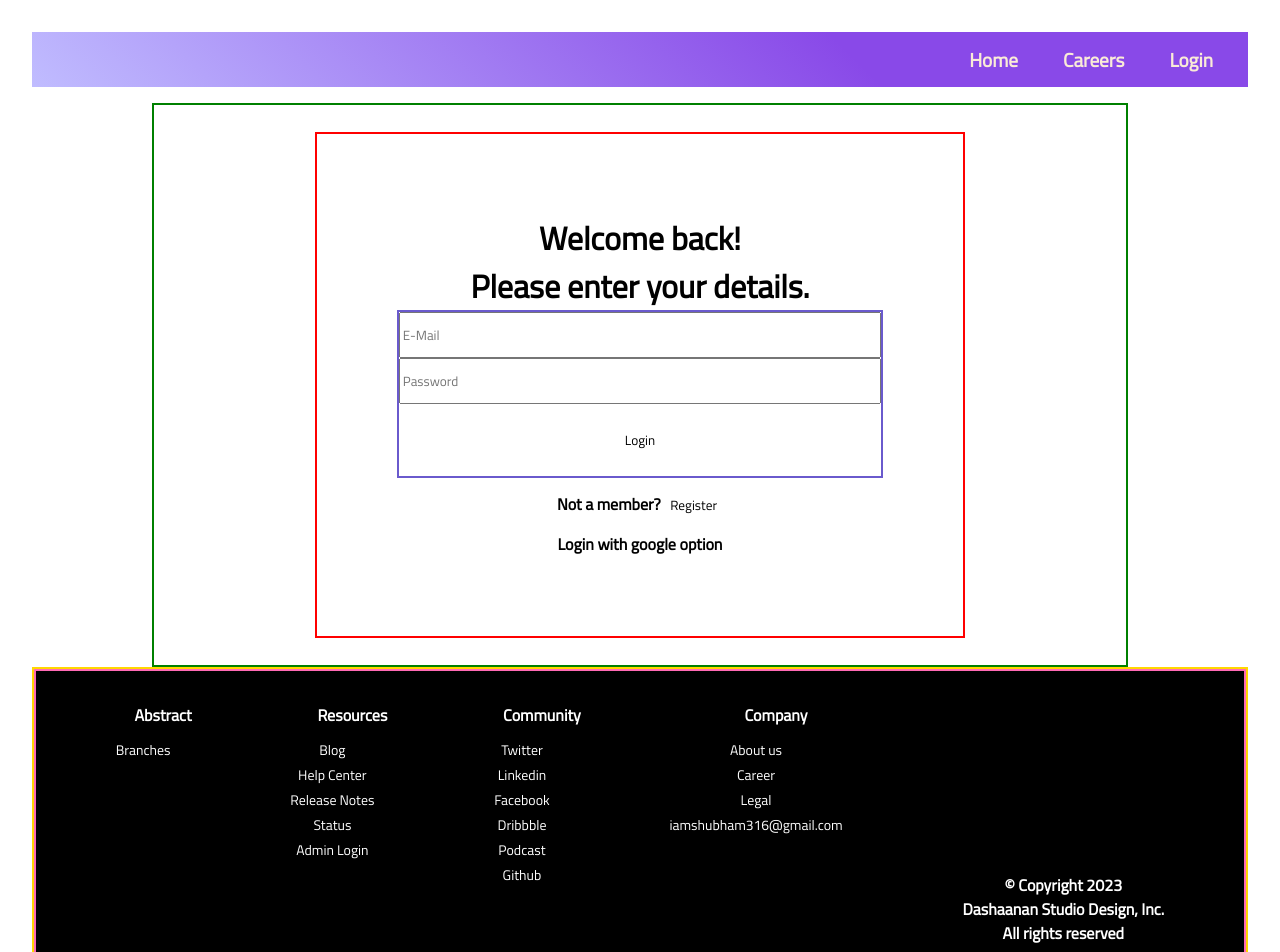
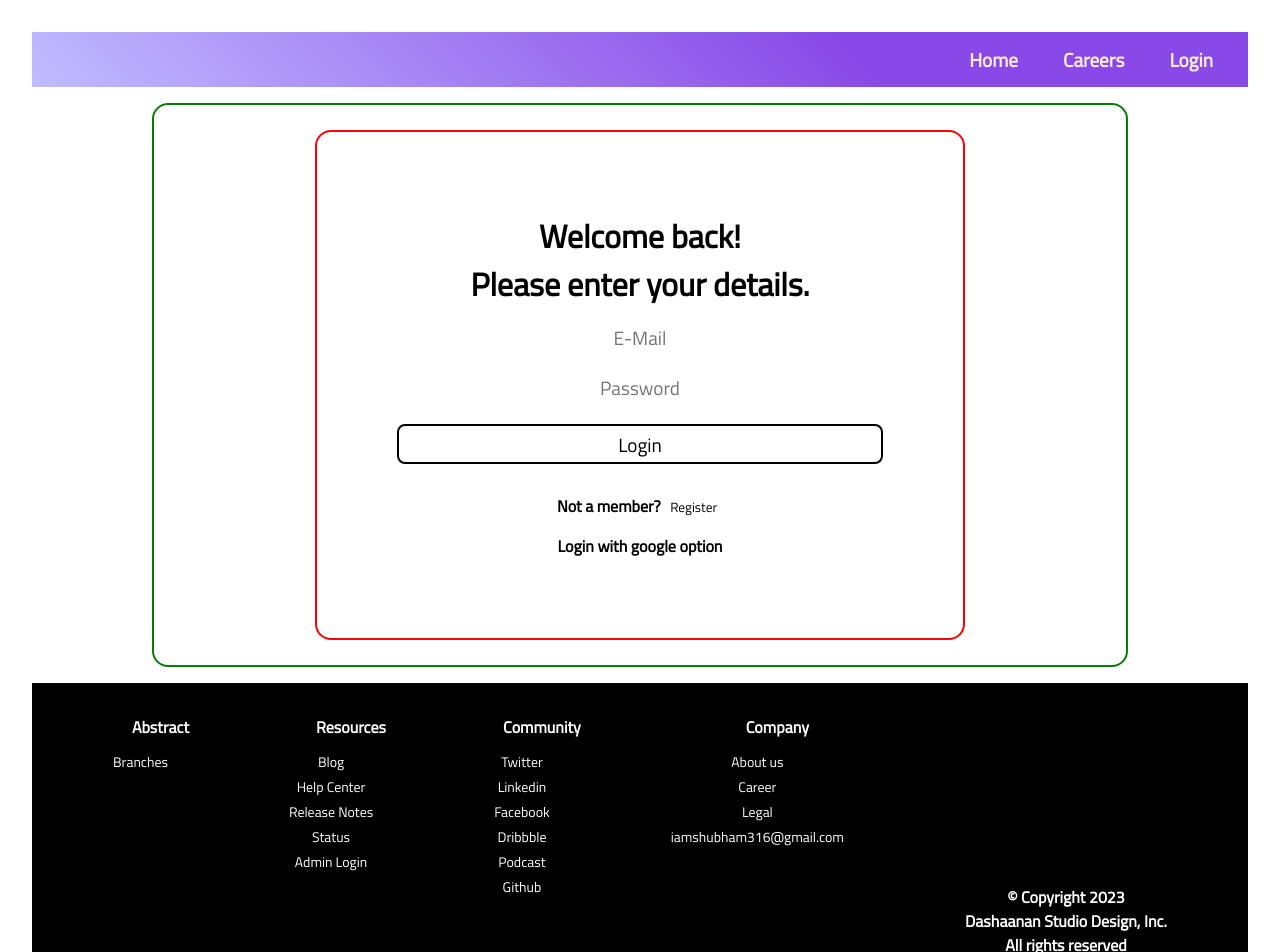
Before and after one commit to iamst316/dashaanan-laundry-ui, a React (Vite) app: page /login in a window 1280 px wide. Shown: the top 952 px of the page. Built offline with nearby package versions, Linux system fonts and the light colour scheme.

Commit message:
css on login page

```diff
--- a/src/components/Login.jsx
+++ b/src/components/Login.jsx
@@ -22,26 +22,27 @@ export default function() {
 
         axios.post(apiUrl, loginForm, { withCredentials: true })
             .then(response => {
-                // console.log('Response:', response.data);
                 const myCookieValue = Cookies.get("token");
                 localStorage.setItem("token", myCookieValue);
-                // console.log('COOKIE--->', localStorage.getItem("token"))
                 User.email = response.data.user.email;
                 User.name = response.data.user.name;
                 User.addresses = response.data.user.addresses;
                 User.orders = response.data.user.orders;
 
-                // console.log(response.data.user);
                 console.log("I LOGGED IN -->  ", User);
+                dispatch(setUser(User));
 
-                dispatch(setUser(User));
-                // console.log("1",loggedInUser);
+                if (User.email){
+                    navigate("/orders")
+                }
+                else{
+                    alert("Plase Enter Valid Credentials.")
+                }
             })
             .catch(error => {
                 console.error('Error:', error.message);
             });
 
-        navigate("/orders")
     }
     useEffect(() => {
         console.log("1", User);
@@ -58,7 +59,6 @@ export default function() {
                     <input type="email" placeholder="E-Mail" onChange={(e) => loginForm.email = e.target.value} />
                     <input type="password" placeholder="Password" onChange={(e) => loginForm.password = e.target.value} />
                     <button onClick={HandleSubmit} id="login-btn">Login</button>
-                    {/* <hr /> */}
                 </form>
                 <h4>Not a member? <button onClick={() => navigate("/register")}>Register</button></h4>
                 <h4>Login with google option</h4>
--- a/src/components/Navbar.jsx
+++ b/src/components/Navbar.jsx
@@ -11,13 +11,13 @@ export default function() {
     }, [])
 
     return (<div id='navbar-main'>
-        <div onClick={() => navigate("/")} id="home-tab">Home</div>
-        <div onClick={() => navigate("/careers")} id="career-tab">Careers</div>
+        <div onClick={() => navigate("/")} className="tab">Home</div>
+        <div onClick={() => navigate("/careers")} className="tab">Careers</div>
         {auth != undefined ?
 
-            <div onClick={() => navigate("/profile")}>Profile</div> :
+            <div className="tab" onClick={() => navigate("/profile")}>Profile</div> :
 
-            <div onClick={() => navigate("/login")} id="login-tab">Login</div>
+            <div onClick={() => navigate("/login")} className="tab">Login</div>
         }
     </div>)
 }
--- a/src/css/Footer.css
+++ b/src/css/Footer.css
@@ -1,5 +1,5 @@
 #footer-main{
-    border: 2px solid hotpink;
+    /* border: 2px solid hotpink; */
 }
 
 #footer-title{
--- a/src/css/Login.css
+++ b/src/css/Login.css
@@ -4,6 +4,7 @@
     margin: auto;
     width: 80%;
     margin-top: 1rem;
+    margin-bottom: 1rem;
     display: flex;
     justify-content: center;
     align-items: center;
@@ -11,15 +12,16 @@
 
 #login-area{
     border: 2px solid red;
-    /* margin: auto; */
     width:50%;
-    /*position: absolute;*/
     padding: 5rem;
+}
 
+#login-main, #login-area{
+    border-radius: 1rem;
 }
 
 form{
-    border: 2px solid slateblue;
+    /* border: 2px solid slateblue; */
     display: flex;
     flex-direction: column;
     justify-content: space-between;
@@ -27,10 +29,30 @@ form{
 
 form>*{
     height: 2.5rem;
+    border-radius: .5rem;
+}
+
+form button{
+    font-size: 1.2rem;
+    border: 2px solid black;
+}
+
+form button:hover{
+    /* width: 10%; */
 }
 
 #login-footer{
-    border: 2px solid gold;
+    /* border: 2px solid gold; */
     /*position: relative;*/
-    top: 33.3rem;
+    /* top: 33.3rem; */
 }
+
+input{
+    text-align: center;
+    font-size: 1.2rem;
+    border: 0;
+    margin-top: .5rem;
+}
+input::placeholder{
+    text-align: center;
+}
--- a/src/css/Navbar.css
+++ b/src/css/Navbar.css
@@ -22,3 +22,22 @@
     border: 2px solid antiquewhite;
     border-radius: .5rem;
 }
+
+.tab:nth-child(1){
+    animation: rFade .5s linear 1;
+}
+
+.tab:nth-child(2){
+    animation: rFade .75s linear 1;
+}
+
+.tab:nth-child(3){
+    animation: rFade 1s linear 1;
+}
+
+@keyframes rFade{
+    0%{
+        opacity: 0;
+        transform: translateX(-25%);
+    }
+}
--- a/src/css/Register.css
+++ b/src/css/Register.css
@@ -29,14 +29,22 @@
     /* justify-content: space-between; */
 }
 
+/* @media (max-width: 768px) {
+
+    #register-area>form {
+      grid-template-columns: 1fr;
+      grid-template-rows: repeat(9, 1fr);
+    }
+
+} */
+
 #register-area>form>*{
     height: 2.5rem;
 }
 
 #register-footer{
-    border: 2px solid gold;
-    /*position: relative;*/
-    /* top: 33.3rem; */
+    /* border: 2px solid gold; */
+
 }
 
 .register-btn{
@@ -44,11 +52,11 @@
     margin: 0;
     grid-column-start: 1;
     grid-column-end: 3;
-    transition: all 1s ease-in-out;
+    transition: all .5s ease-in-out;
 }
 
 .register-btn:hover{
     border-radius: 5rem;
     background-color: rgb(26, 228, 255);
-    font-size: 1rem;
+    /* font-size: 1rem; */
 }
```
